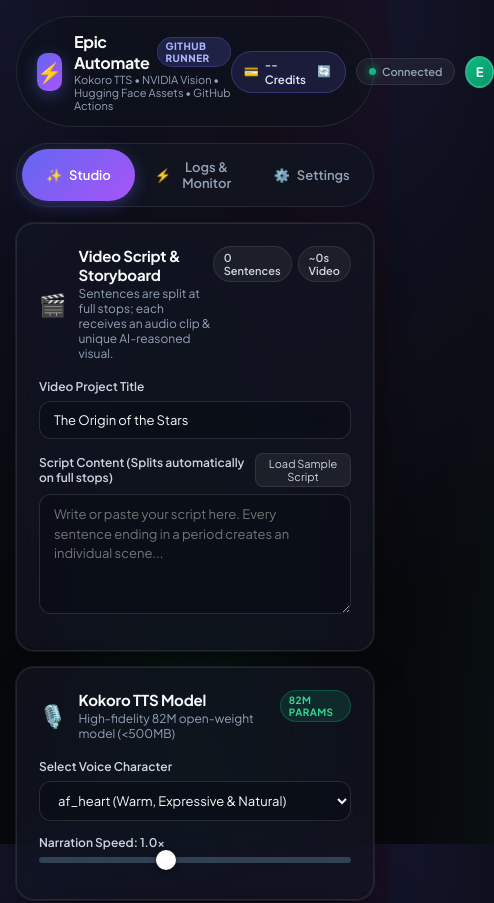
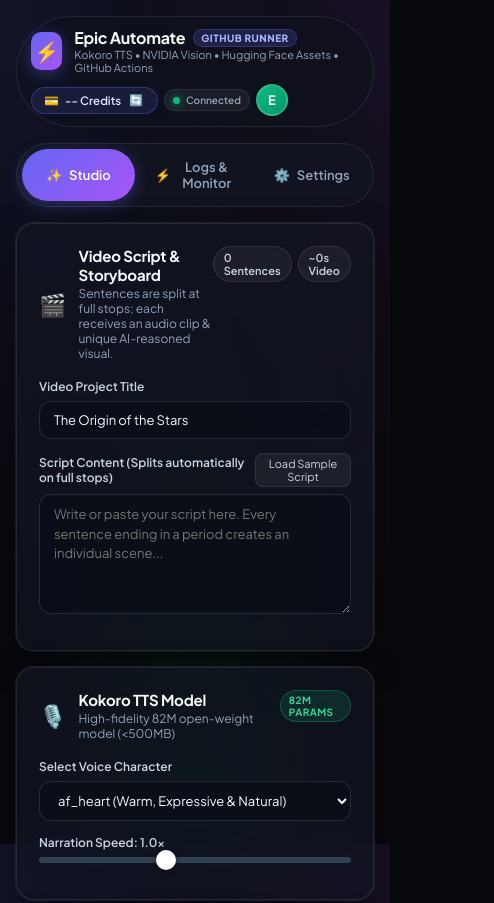
Before and after one commit to felizzy/epic-automate-studio, a plain HTML site: page public/index.html in a window 390 px wide. Shown: the top 903 px of the page, 494 px wide, since content can reach past the window. Drawn offline with Linux system fonts and the light colour scheme; no server answers.

```diff
--- a/public/style.css
+++ b/public/style.css
@@ -1527,3 +1527,19 @@ button.filter-pill.active,
   color: #fef08a;
   flex-wrap: wrap;
 }
+
+@media (max-width: 580px) {
+  .ios-nav-header {
+    flex-wrap: wrap;
+    gap: 10px;
+    padding: 10px 14px;
+  }
+  .header-right {
+    flex-wrap: wrap;
+    gap: 6px;
+  }
+  .ios-status-pill {
+    padding: 4px 8px;
+    font-size: 10px;
+  }
+}
```
